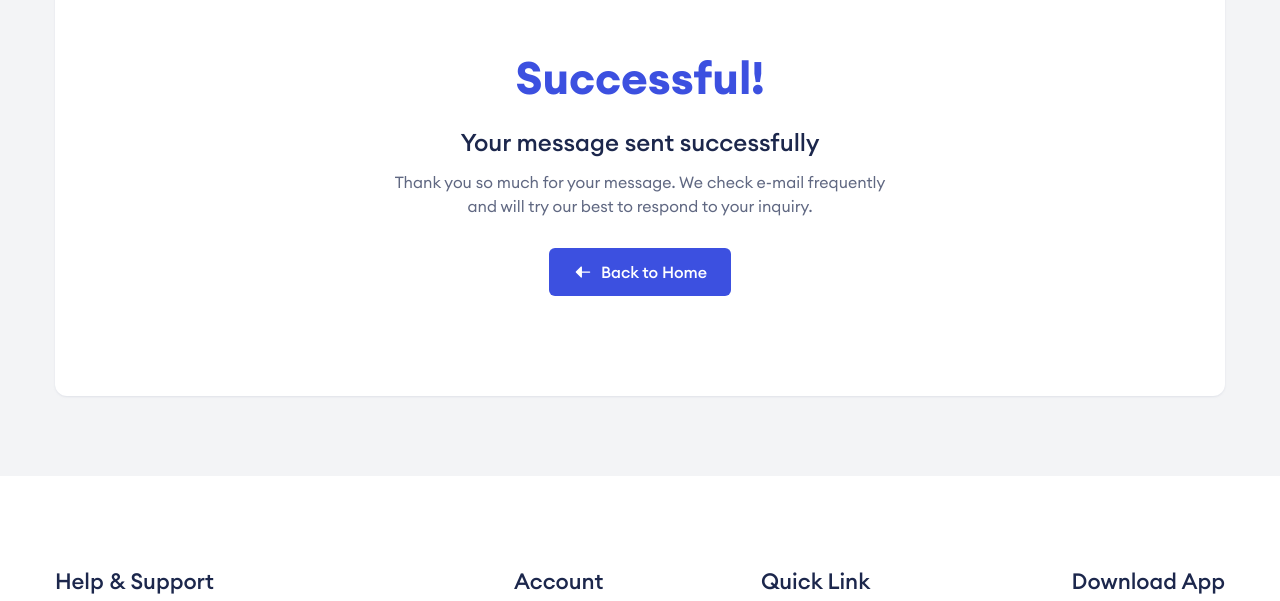
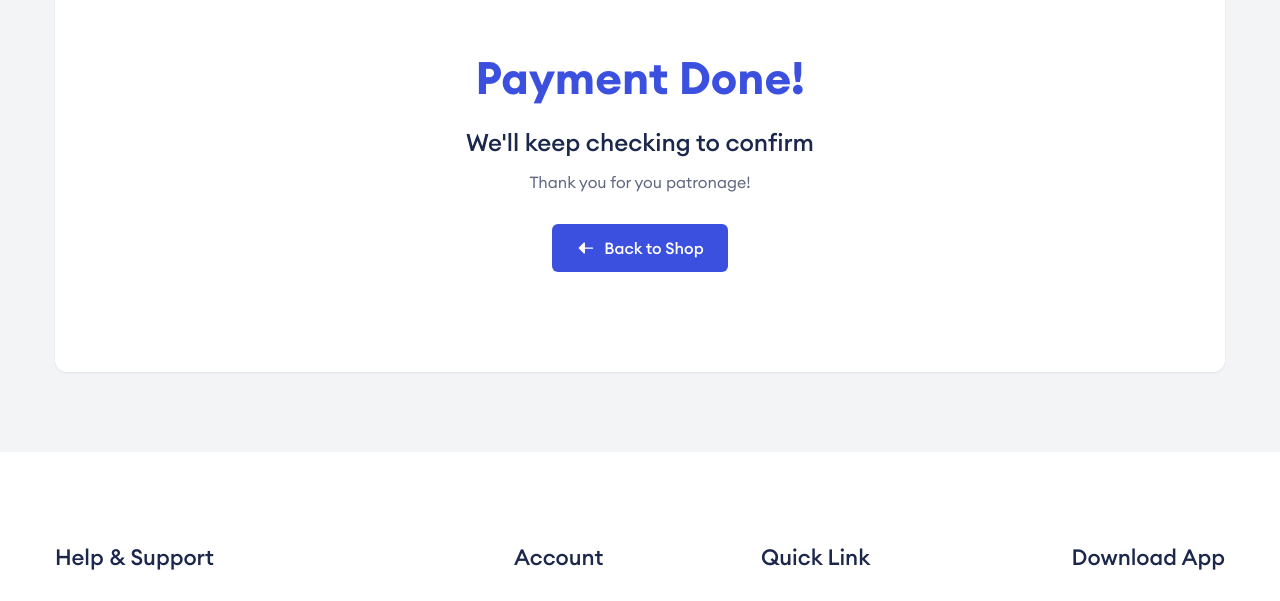
Before and after one commit to codepraycode/gamezone, a Next.js app: page /verify in a window 1280 px wide. Shown: the part 131-732 px from the top of the page. Built offline with nearby package versions, Linux system fonts and the light colour scheme.

Commit message:
Update verify page

```diff
--- a/src/app/(sitesWithNoHeader)/verify/page.tsx
+++ b/src/app/(sitesWithNoHeader)/verify/page.tsx
@@ -2,6 +2,7 @@ import React from "react";
 
 import { Metadata } from "next";
 import Link from "next/link";
+import { SHOP } from "@/constants";
 export const metadata: Metadata = {
     title: "Verify Account | GameZone",
     description: "Quickly verify your account on GameZone",
@@ -16,21 +17,23 @@ export default function VerifyPage() {
                     <div className="bg-white rounded-xl shadow-1 px-4 py-10 sm:py-15 lg:py-20 xl:py-25">
                         <div className="text-center">
                             <h2 className="font-bold text-blue text-4xl lg:text-[45px] lg:leading-[57px] mb-5">
-                                Successful!
+                                Payment Done!
                             </h2>
 
                             <h3 className="font-medium text-dark text-xl sm:text-2xl mb-3">
-                                Your message sent successfully
+                                {/* Your message sent successfully */}
+                                We&apos;ll keep checking to confirm
                             </h3>
 
                             <p className="max-w-[491px] w-full mx-auto mb-7.5">
-                                Thank you so much for your message. We check
+                                {/* Thank you so much for your message. We check
                                 e-mail frequently and will try our best to
-                                respond to your inquiry.
+                                respond to your inquiry. */}
+                                Thank you for you patronage!
                             </p>
 
                             <Link
-                                href="/"
+                                href={SHOP}
                                 className="inline-flex items-center gap-2 font-medium text-white bg-blue py-3 px-6 rounded-md ease-out duration-200 hover:bg-blue-dark"
                             >
                                 <svg
@@ -46,7 +49,7 @@ export default function VerifyPage() {
                                         fill=""
                                     />
                                 </svg>
-                                Back to Home
+                                Back to Shop
                             </Link>
                         </div>
                     </div>
--- a/src/app/actions/checkout.ts
+++ b/src/app/actions/checkout.ts
@@ -18,7 +18,7 @@ export async function createPaymentLink(data: PaymentLinkData) {
             currency,
             customer_name,
             initiate_type: "inline",
-            callback_url: "http://localhost:3000", // Fix this
+            callback_url: "http://localhost:3000/verify", // Fix this
             ...rest,
         };
 
--- a/src/components/Account/AccountMenu.tsx
+++ b/src/components/Account/AccountMenu.tsx
@@ -211,7 +211,7 @@ export default function AccountMenu() {
                             user.picture ? (
                                 <Image
                                     src={user.picture}
-                                    alt={user.name + " Picture"}
+                                    alt={user.firstname + " Picture"}
                                     width={64}
                                     height={64}
                                 />
@@ -224,7 +224,7 @@ export default function AccountMenu() {
 
                     <div>
                         <p className="font-medium text-dark mb-0.5">
-                            {user.name}
+                            {user.firstname}
                         </p>
                         {/* <p className="text-custom-xs">Member Since Sep 2020</p> */}
                         <p className="text-custom-xs">{user.email}</p>
--- a/src/components/Account/Dashboard.tsx
+++ b/src/components/Account/Dashboard.tsx
@@ -15,7 +15,7 @@ export default function AccountDashboard() {
             }`}
         >
             <p className="text-dark">
-                Hello {user.name} (not {user.name}?{" "}
+                Hello {user.firstname} (not {user.firstname}?{" "}
                 <Link
                     href="/#"
                     className="text-red ease-out duration-200 hover:underline"
--- a/src/components/Account/UserAuth.tsx
+++ b/src/components/Account/UserAuth.tsx
@@ -8,7 +8,7 @@ export default function UserAuth() {
     const {user} = useAccountContext();
 
     const link = user ? "/account": "/signin";
-    const title = user ? user.name : "Sign In";
+    const title = user ? user.firstname : "Sign In";
 
 
     return (
--- a/src/components/Auth/SigninForm.tsx
+++ b/src/components/Auth/SigninForm.tsx
@@ -2,13 +2,13 @@
 import InputField from "@/components/Common/Form/InputField";
 import { useAuthForm } from "@/hooks/useForm";
 import { useNavigate } from "@/hooks/useNavigate";
-import { LoginFormData } from "@/types/form";
+import { LoginData } from "@/types/form";
 import Link from "next/link";
 
 
 
 export default function SignInForm() {
-    const { handleLogin, errors, loading } = useAuthForm<LoginFormData>();
+    const { handleLogin, errors, loading } = useAuthForm<LoginData>();
 
     const {makeRedirectUrl} = useNavigate();
 
```
